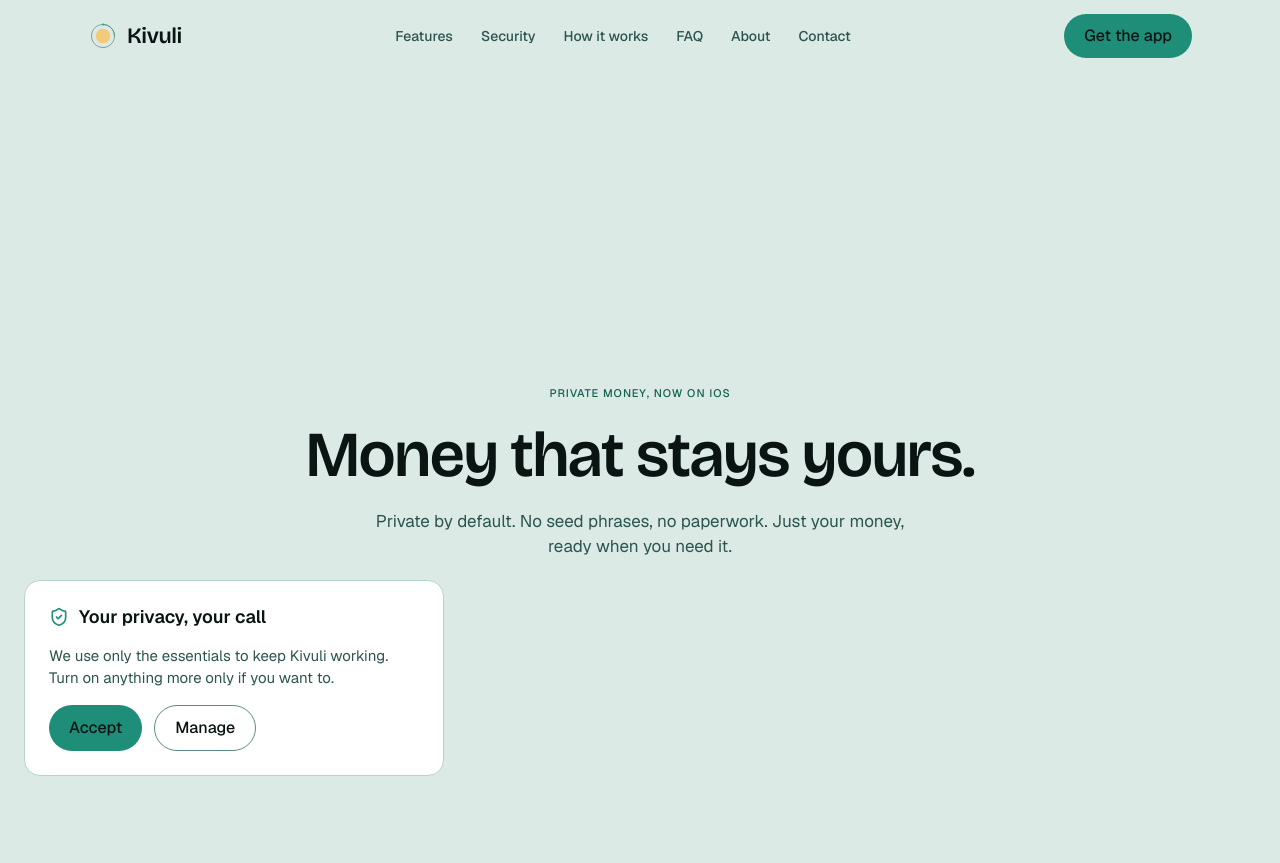
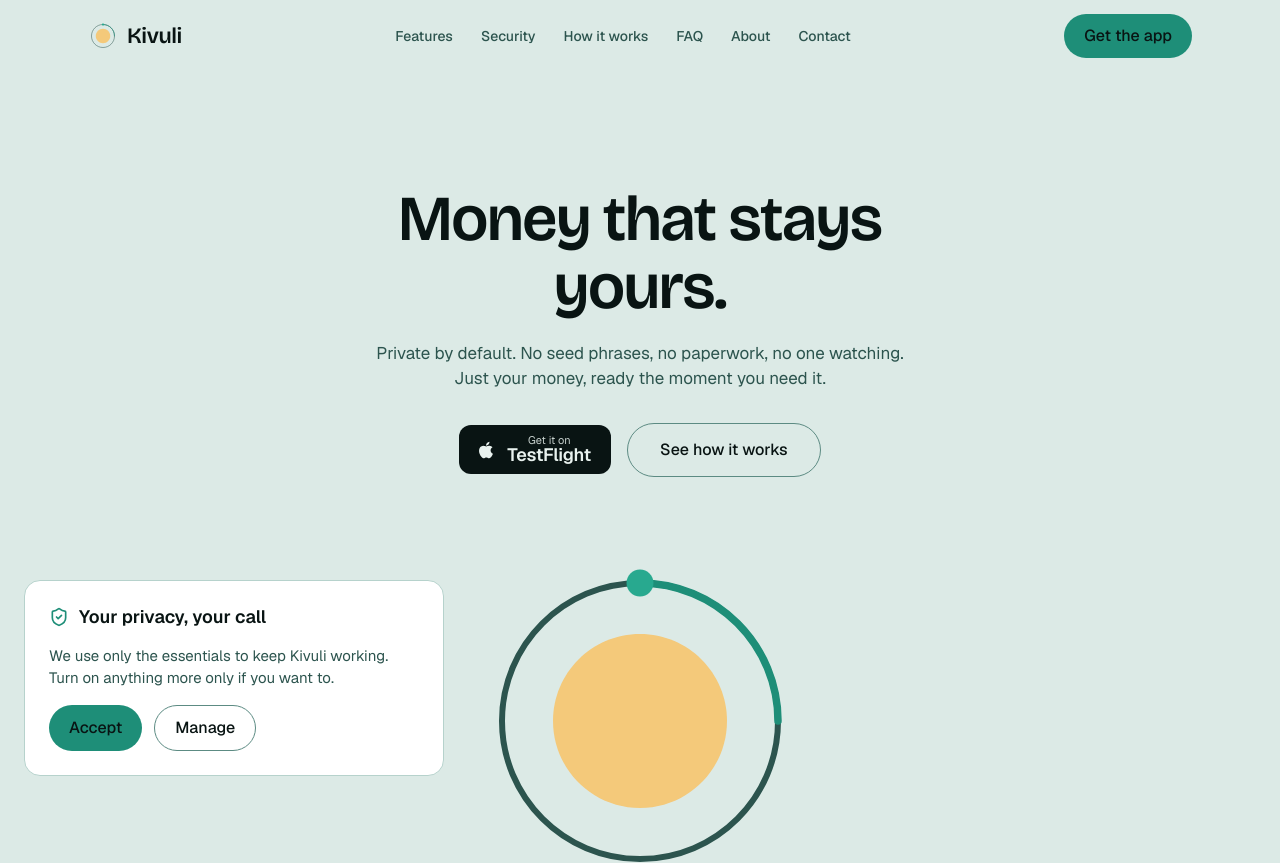
Before and after one commit to kivuliapp/website, a Next.js app: page / in a window 1280 px wide. Shown: the top 863 px of the page. Built offline with nearby package versions, Linux system fonts and the light colour scheme.

Commit message:
Build home hero section

```diff
--- a/src/app/page.tsx
+++ b/src/app/page.tsx
@@ -1,11 +1,9 @@
+import { Hero } from "@/components/sections/hero";
+
 export default function Home() {
   return (
-    <main className="flex min-h-screen flex-col items-center justify-center gap-5 bg-canvas px-6 text-center">
-      <p className="t-overline text-accent-ink">Private money, now on iOS</p>
-      <h1 className="t-display-hero text-ink">Money that stays yours.</h1>
-      <p className="t-body-l max-w-xl text-muted">
-        Private by default. No seed phrases, no paperwork. Just your money, ready when you need it.
-      </p>
-    </main>
+    <>
+      <Hero />
+    </>
   );
 }
--- /dev/null
+++ b/src/components/sections/hero.tsx
@@ -0,0 +1,61 @@
+"use client";
+
+import { motion, useReducedMotion } from "motion/react";
+import { Mark } from "@/components/brand/mark";
+import { TestFlightBadge } from "@/components/brand/testflight-badge";
+import { ButtonLink } from "@/components/ui/button";
+import { duration, ease } from "@/lib/motion";
+
+export function Hero() {
+  const reduce = useReducedMotion();
+
+  const container = {
+    hidden: {},
+    show: { transition: { staggerChildren: 0.09, delayChildren: 0.05 } },
+  };
+  const item = {
+    hidden: { opacity: 0, y: reduce ? 0 : 24 },
+    show: {
+      opacity: 1,
+      y: 0,
+      transition: { duration: duration.slow, ease: ease.decelerate },
+    },
+  };
+
+  return (
+    <section className="relative overflow-hidden bg-canvas px-6">
+      <motion.div
+        variants={container}
+        initial="hidden"
+        animate="show"
+        className="mx-auto flex max-w-[1200px] flex-col items-center pb-24 pt-24 text-center md:pb-28 md:pt-28"
+      >
+        <motion.h1
+          variants={item}
+          className="max-w-[15ch] font-display text-[40px] font-semibold leading-[1.05] tracking-[-0.02em] text-ink sm:text-[52px] lg:text-[64px] lg:leading-[1.0625]"
+        >
+          Money that stays yours.
+        </motion.h1>
+
+        <motion.p variants={item} className="t-body-l mt-5 max-w-[560px] text-muted">
+          Private by default. No seed phrases, no paperwork, no one watching. Just
+          your money, ready the moment you need it.
+        </motion.p>
+
+        <motion.div
+          variants={item}
+          className="mt-8 flex flex-col items-center gap-3 sm:flex-row sm:gap-4"
+        >
+          <TestFlightBadge />
+          <ButtonLink href="/#how-it-works" variant="secondary">
+            See how it works
+          </ButtonLink>
+        </motion.div>
+
+        <motion.div variants={item} className="mt-14 lg:mt-16">
+          <Mark className="h-[220px] w-[220px] sm:h-[280px] sm:w-[280px] lg:h-[360px] lg:w-[360px]" />
+        </motion.div>
+      </motion.div>
+    </section>
+  );
+}
```
